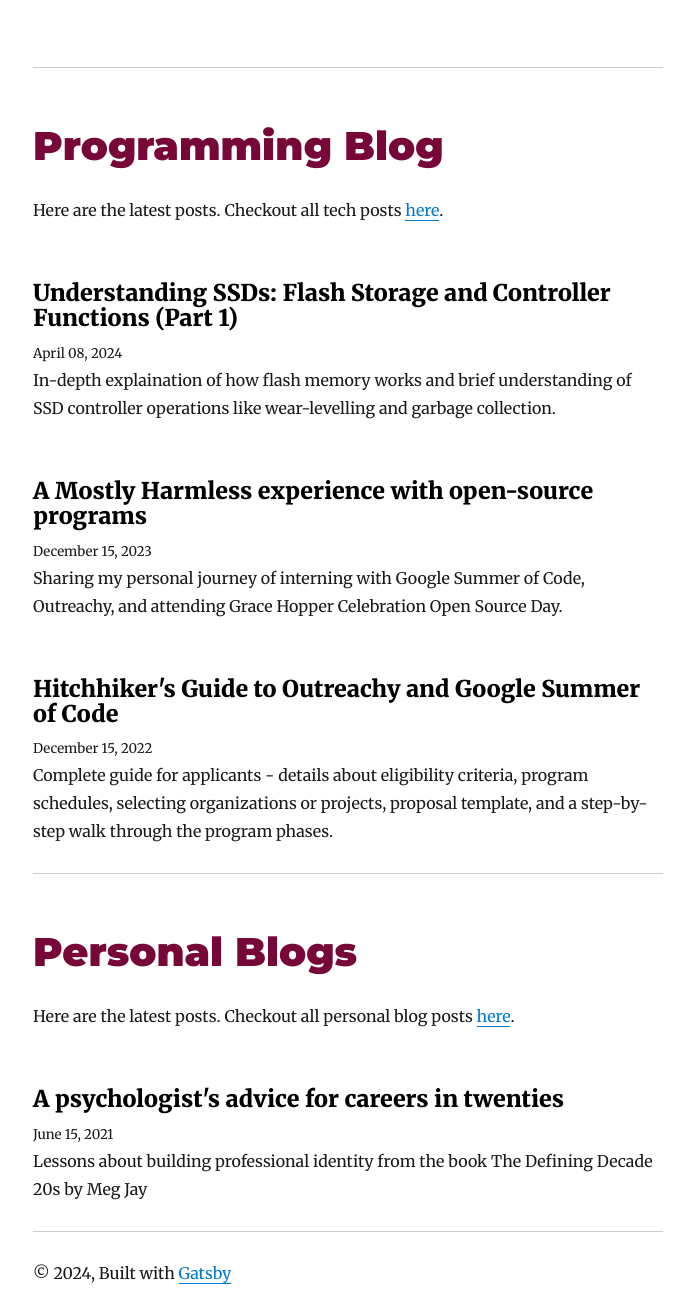
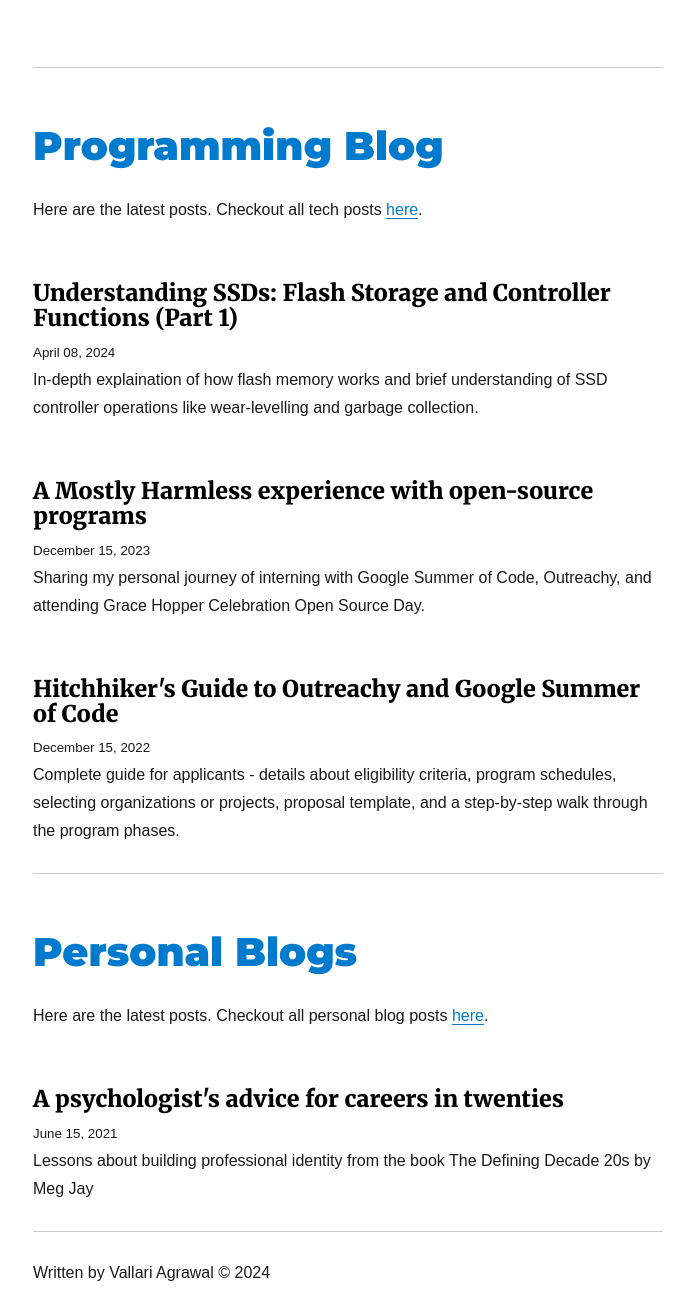
Before and after one commit to VallariAg/Blog, a Gatsby site: page / in a window 1280 px wide. Shown: the part 213-1504 px from the top of the page, without its empty margins (292-975 px from the left). Built offline with nearby package versions, Linux system fonts and the light colour scheme; Gatsby itself is replaced by a stand-in of ours; some packages are replaced by stand-ins of ours.

Commit message:
Change font and remove Bio from tech/personal pages
Signed-off-by: Vallari Agrawal <val.agl002@gmail.com>

```diff
--- a/src/components/layout.js
+++ b/src/components/layout.js
@@ -60,14 +60,17 @@ const Layout = ({ location, title, children }) => {
         marginRight: `auto`,
         maxWidth: rhythm(24),
         padding: `${rhythm(1.5)} ${rhythm(3 / 4)}`,
+        // fontFamily: "Courier New",
+        fontFamily: "Arial",
       }}
     >
       <header>{header}</header>
       <main>{children}</main>
+      <hr />
       <footer>
-        © {new Date().getFullYear()}, Built with
-        {` `}
-        <a href="https://www.gatsbyjs.org">Gatsby</a>
+        Written by Vallari Agrawal © {new Date().getFullYear()}
+        {/* , Built with {` `}
+        <a href="https://www.gatsbyjs.org">Gatsby</a> */}
       </footer>
     </div>
   )
--- a/src/pages/index.js
+++ b/src/pages/index.js
@@ -18,7 +18,7 @@ const BlogIndex = ({ data, location }) => {
       <SEO title="All posts" />
       <Bio />
       <hr />
-      <a href="/tech"><h1 style={{color: "#770737"}}>Programming Blog</h1></a>
+      <a href="/tech"><h1>Programming Blog</h1></a>
       <p>Here are the latest posts. Checkout all tech posts <a href="/tech">here</a>.</p>
       {techPosts.map(({ node }) => {
         const title = node.frontmatter.title || node.fields.slug
@@ -28,6 +28,7 @@ const BlogIndex = ({ data, location }) => {
               <h3
                 style={{
                   marginBottom: rhythm(1 / 4),
+                  // fontFamily: "Verdana",
                 }}
               >
                 <Link style={{ boxShadow: `none`, color: 'black' }} to={node.fields.slug}>
@@ -47,7 +48,7 @@ const BlogIndex = ({ data, location }) => {
         )
       })}
       <hr />
-      <a href="/personal"><h1 style={{color: "#770737"}}>Personal Blogs</h1></a>
+      <a href="/personal"><h1>Personal Blogs</h1></a>
       <p>Here are the latest posts. Checkout all personal blog posts <a href="/personal">here</a>.</p>
       {personalPosts.map(({ node }) => {
         const title = node.frontmatter.title || node.fields.slug
@@ -57,6 +58,7 @@ const BlogIndex = ({ data, location }) => {
               <h3
                 style={{
                   marginBottom: rhythm(1 / 4),
+                  // fontFamily: "Verdana",
                 }}
               >
                 <Link style={{ boxShadow: `none`, color: 'black' }} to={node.fields.slug}>
@@ -75,7 +77,6 @@ const BlogIndex = ({ data, location }) => {
           </article>
         )
       })}
-      <hr />
     </Layout>
   )
 }
--- a/src/pages/personal.js
+++ b/src/pages/personal.js
@@ -1,7 +1,6 @@
 import React from "react"
 import { Link, graphql } from "gatsby"
 
-import Bio from "../components/bio"
 import Layout from "../components/layout"
 import SEO from "../components/seo"
 import { rhythm } from "../utils/typography"
@@ -15,7 +14,6 @@ const BlogIndex = ({ data, location }) => {
   return (
     <Layout location={location} title={siteTitle}>
       <SEO title="Personal Blog" />
-      <Bio />
       <h1>Personal Blog</h1>
       {posts.map(({ node }) => {
         const title = node.frontmatter.title || node.fields.slug
--- a/src/pages/tech.js
+++ b/src/pages/tech.js
@@ -1,7 +1,6 @@
 import React from "react"
 import { Link, graphql } from "gatsby"
 
-import Bio from "../components/bio"
 import Layout from "../components/layout"
 import SEO from "../components/seo"
 import { rhythm } from "../utils/typography"
@@ -15,7 +14,6 @@ const BlogIndex = ({ data, location }) => {
   return (
     <Layout location={location} title={siteTitle}>
       <SEO title="Tech Posts" />
-      <Bio />
       <h1>Programming Blog</h1>
       {posts.map(({ node }) => {
         const title = node.frontmatter.title || node.fields.slug
```
